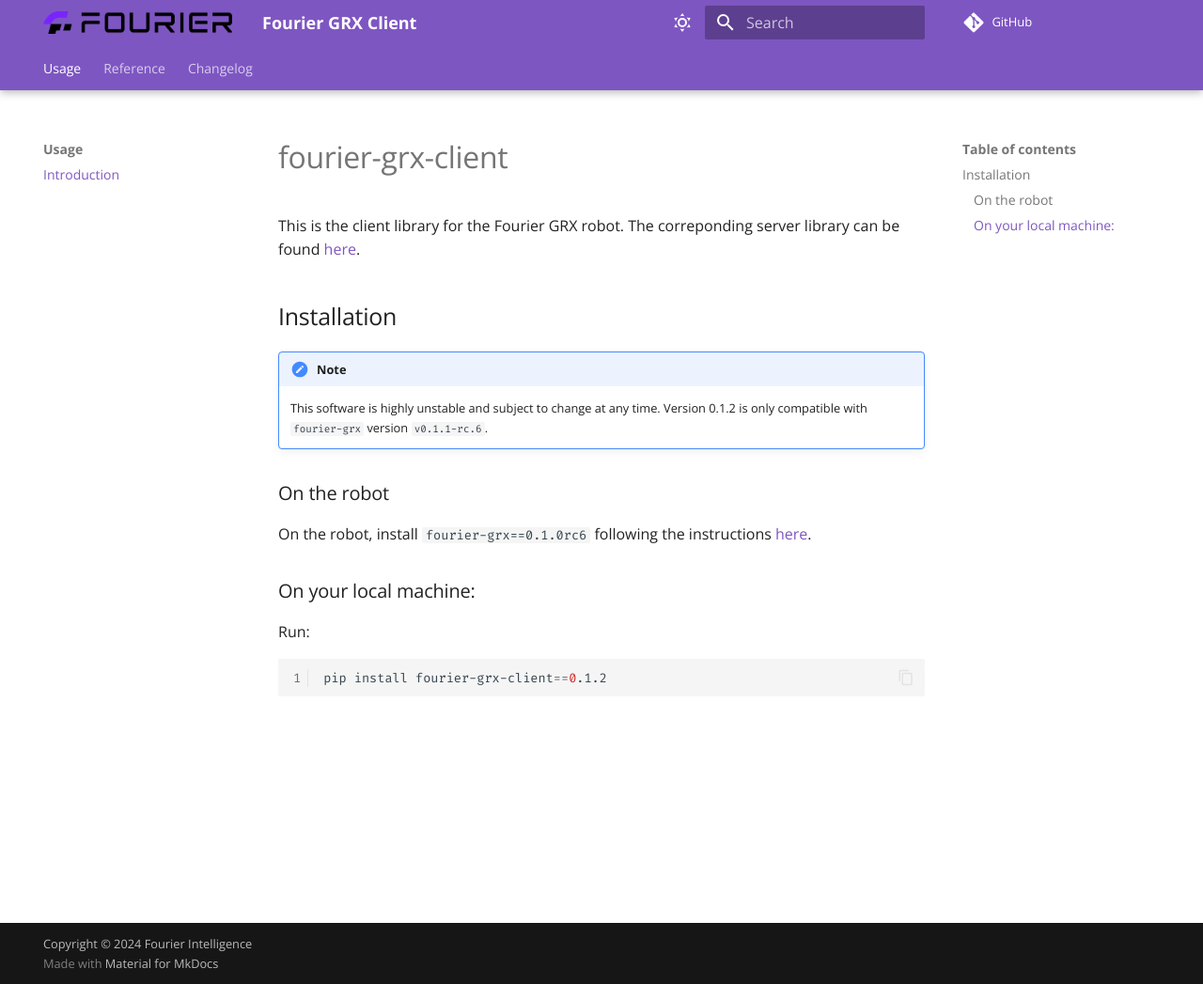
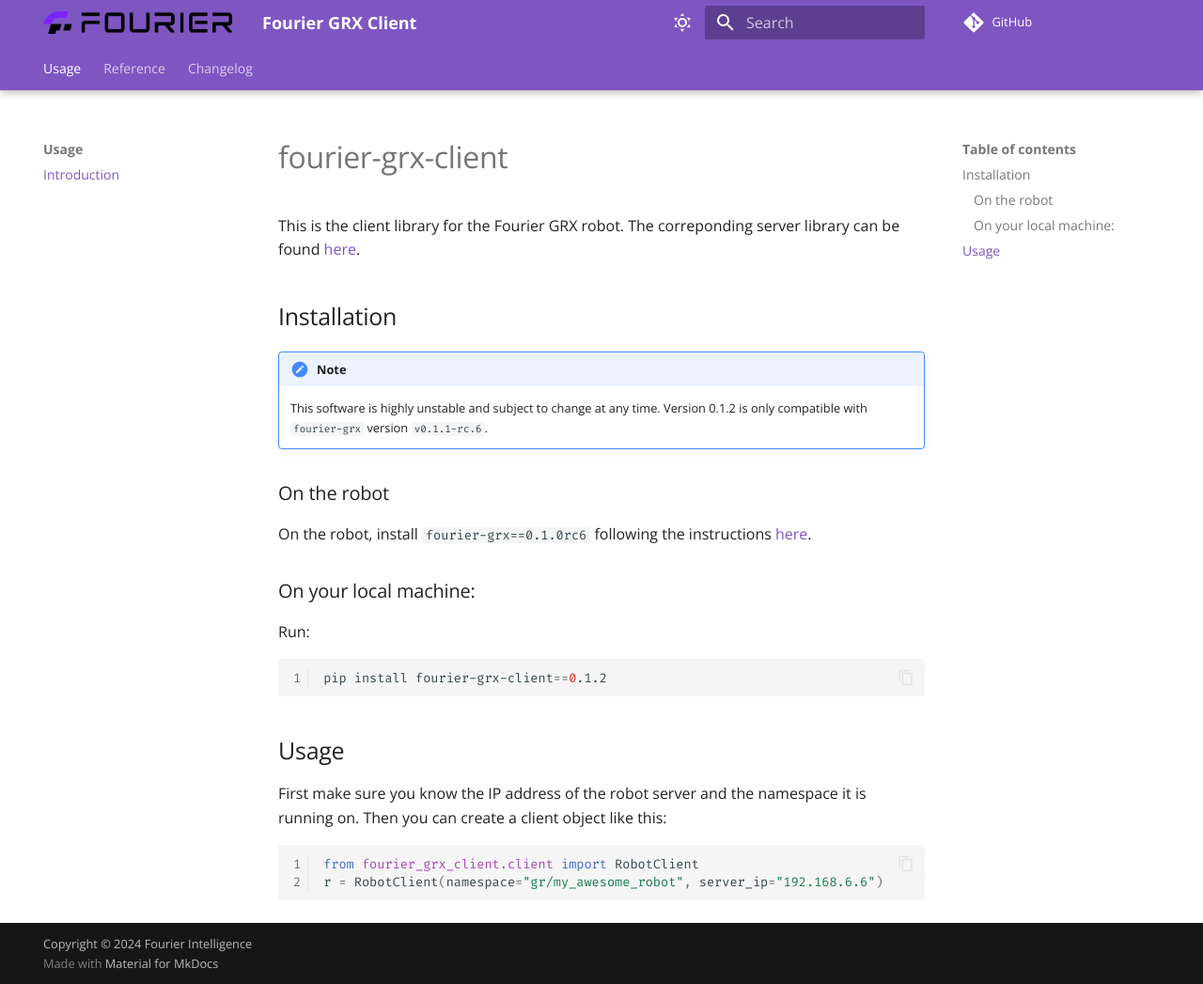
Before and after one commit to FFTAI/fourier-grx-client, an MkDocs documentation site: the page built from docs/index.md, in a window 1280 px wide and 1047 px high. Shown: the whole window at 94% size. Built offline with MkDocs 1.6.1 and Material for MkDocs 9.7.7, drawn with Linux system fonts in a browser that asks for light colours; comment, search, counter and statistics services are not loaded; the version menu is left out.

Commit message:
📝 update docs and changelog
Signed-off-by: Yuxiang Gao <yuxiang.gao@fftai.com>

````diff
--- a/docs/index.md
+++ b/docs/index.md
@@ -20,3 +20,11 @@
 ```bash
 pip install fourier-grx-client==0.1.2
 ```
+
+## Usage
+
+First make sure you know the IP address of the robot server and the namespace it is running on. Then you can create a client object like this:
+```python
+from fourier_grx_client.client import RobotClient
+r = RobotClient(namespace="gr/my_awesome_robot", server_ip="192.168.6.6")
+```
````
Also changed, not shown: CHANGELOG.md (+1 -0 lines), README.md (+8 -0 lines).
